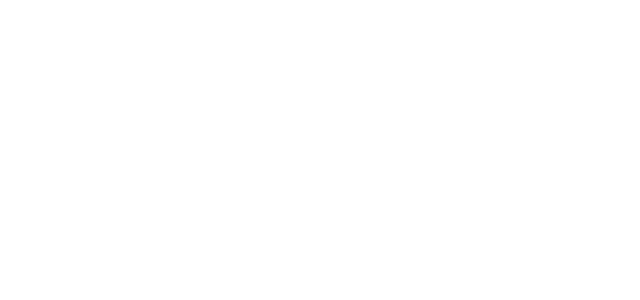
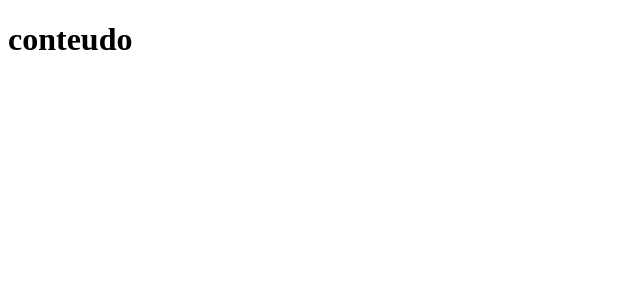
Before and after one commit to luiz-divino/consumindo-api-react, a React (Create React App) app: page / in a window 1280 px wide. Shown: the top 300 px of the page, without its empty margins (0-640 px from the left). Built offline with nearby package versions, Linux system fonts and the light colour scheme.

Commit message:
chore: renderizar a pagina Home

```diff
--- a/src/App.tsx
+++ b/src/App.tsx
@@ -1,8 +1,11 @@
+import { Home } from "./pages/Home";
 
 function App() {
 
   return (
-    <></>
+    <>
+    <Home />
+    </>
   );
 }
 
```
